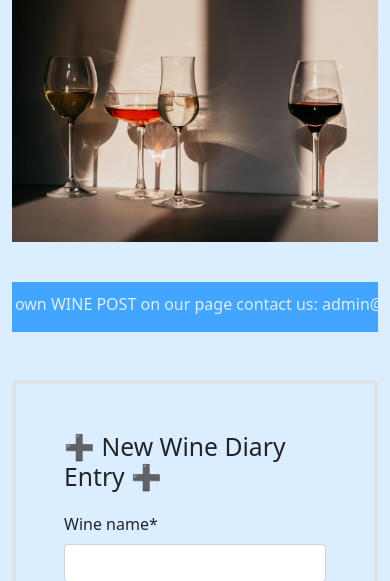
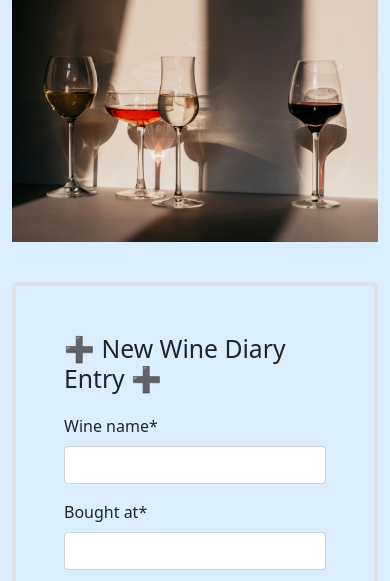
Before and after one commit to zabokaa/vina, a Django app: page /vinoteka/ in a window 390 px wide. Shown: the part 451-1032 px from the top of the page. Run offline with Django 4.2, Linux system fonts and the light colour scheme; the visitor is signed in with stand-in values (Sample User, id 1); data that the repository does not hold is empty; parts of the project's set-up code (start-up, migrations or seed data) failed here and were passed over; some libraries are stand-ins or nearby versions; some web fonts are replaced.

Commit message:
block marque for tablet/mobile

```diff
--- a/vinoteka/templates/vinoteka/liked_posts.html
+++ b/vinoteka/templates/vinoteka/liked_posts.html
@@ -21,7 +21,7 @@
         </div>
     </div>
     <!-- Marquee banner -->
-    <div class="marquee mb-5">
+    <div class="marquee mb-5 d-none d-lg-block">
         <p>🍷 ✨ Dear {{ user }}, if you would like to PUBLISH your own WINE POST on our page contact us: admin@vina.com ✨ 🍷</p>
     </div>
 
```
